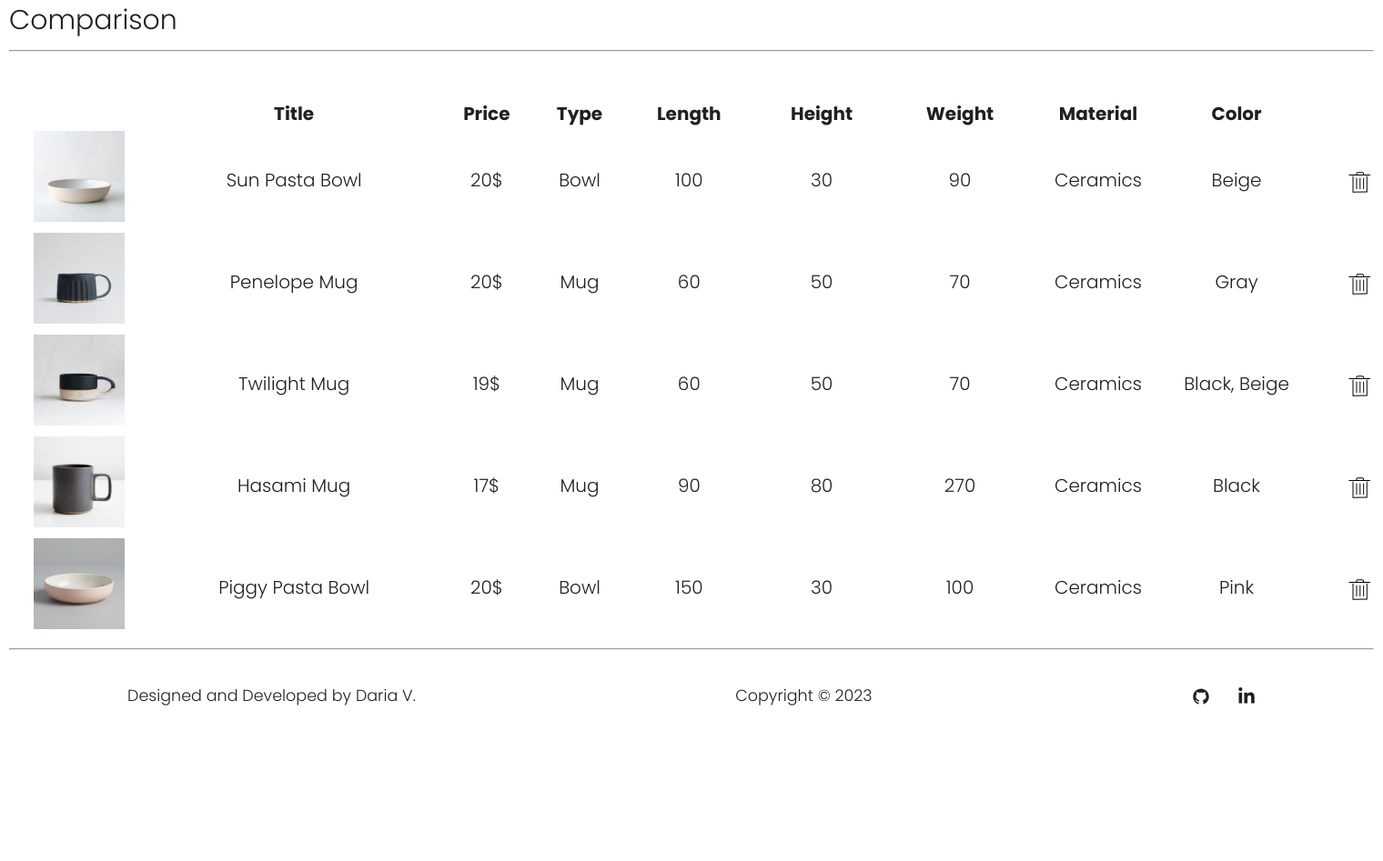
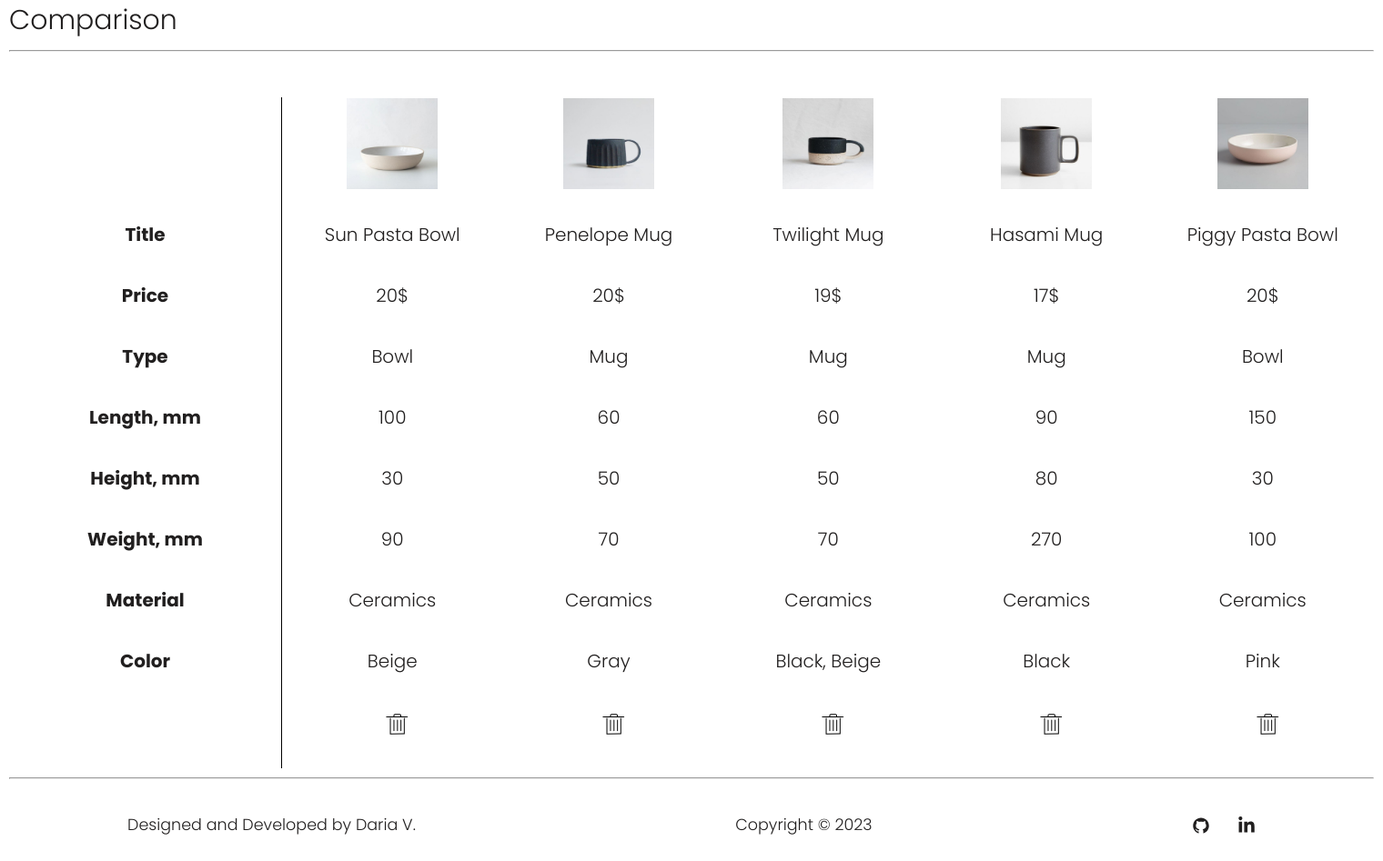
Before and after one commit to dariavarlamovaa/ceramics-website, a Django app: template templates/comparison/comparison.html in a window 1520 px wide. Shown: the part 120-1067 px from the top of the page at 91% size. Before the commit the page ends 896 px from the top, so only its background shows below. Run offline with Django 4.2, Linux system fonts and the light colour scheme; the template is opened without the code that fills it: values that come from a table or form of the project are taken from there, others are empty; data comes from the database, SQL or seed files in the repository; both versions use the stored data as it was after the commit.

Commit message:
updated table

```diff
--- a/comparison/static/css/comparison.css
+++ b/comparison/static/css/comparison.css
@@ -9,20 +9,47 @@
 .comparison-table {
     width: 100%;
     text-align: center;
+    display: flex;
+    justify-content: center;
+    position: relative;
+}
+
+
+.items-body-table {
+    display: flex;
+    align-items: stretch;
+    width: 80%;
+
+}
+
+.comparison-table tr {
+    display: flex;
+    flex-wrap: wrap;
+    align-content: flex-start;
+}
+
+
+.comparison-table th, .comparison-table td {
+    flex-basis: 100%;
+    margin-bottom: 35px;
+    text-align: center;
+}
+
+.titles-row {
+    width: 20%;
+    border-right: 1px solid black;
+    box-sizing: border-box;
 }
 
 .product-thumbnail {
     width: 150px;
+    height: 100px;
     box-sizing: border-box;
 }
 
 .product-thumbnail img {
     width: 100px;
     height: 100px;
-}
-
-.product-remove {
-    text-align: right;
 }
 
 .no-comparison-found {
--- a/templates/comparison/comparison.html
+++ b/templates/comparison/comparison.html
@@ -18,15 +18,15 @@
                         <th class="product-name">Title</th>
                         <th class="product-price">Price</th>
                         <th class="product-type">Type</th>
-                        <th class="product-length">Length</th>
-                        <th class="product-height">Height</th>
-                        <th class="product-weight">Weight</th>
+                        <th class="product-length">Length, mm</th>
+                        <th class="product-height">Height, mm</th>
+                        <th class="product-weight">Weight, mm</th>
                         <th class="product-material">Material</th>
                         <th class="product-color">Color</th>
                         <th class="product-remove">&nbsp;</th>
                     </tr>
                     </thead>
-                    <tbody>
+                    <tbody class="items-body-table">
                     {% for item in compared_items %}
                     <tr>
                         <th class="product-thumbnail"><img src="{{ item.image.url }}" alt="{{ item.title }}"></th>
@@ -34,10 +34,10 @@
                         <td class="product-price">{{ item.price }}</td>
                         <td class="product-type">{{ item.category }}</td>
                         <td class="product-length">{{ item.length }}</td>
-                        <td class="product-thumbnail">{{ item.height }}</td>
-                        <td class="product-thumbnail">{{ item.weight }}</td>
-                        <td class="product-thumbnail">{{ item.material }}</td>
-                        <td class="product-thumbnail">{{ item.color }}</td>
+                        <td class="product-height">{{ item.height }}</td>
+                        <td class="product-weight">{{ item.weight }}</td>
+                        <td class="product-material">{{ item.material }}</td>
+                        <td class="product-color">{{ item.color }}</td>
                         <td class="product-remove">&nbsp;
                             <a href="{% url 'delete-compare-item' item.pk %}">
                                 <svg width="25px" height="25px" viewBox="0 0 1024 1024" fill="#000000" class="icon"
```
Also changed, not shown: comparison/views.py (+18 -17 lines), db.sqlite3.
